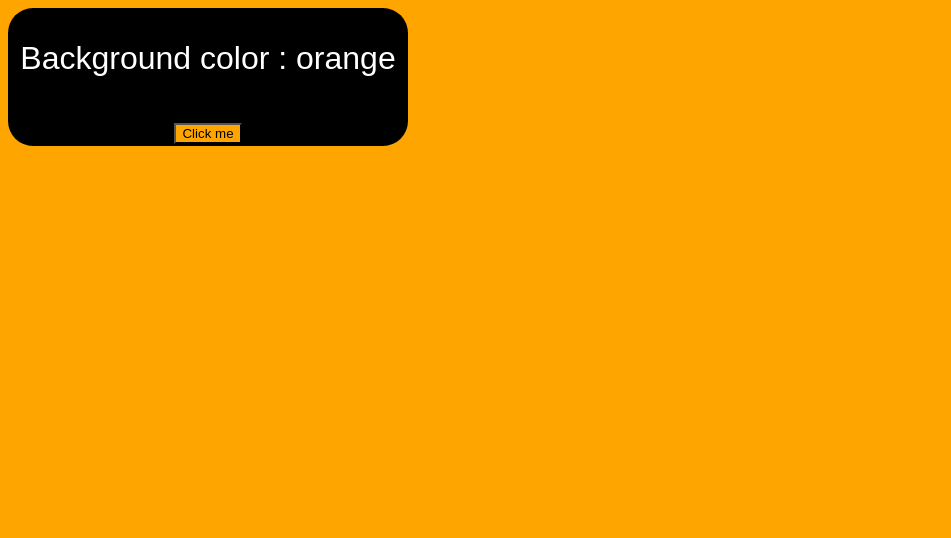
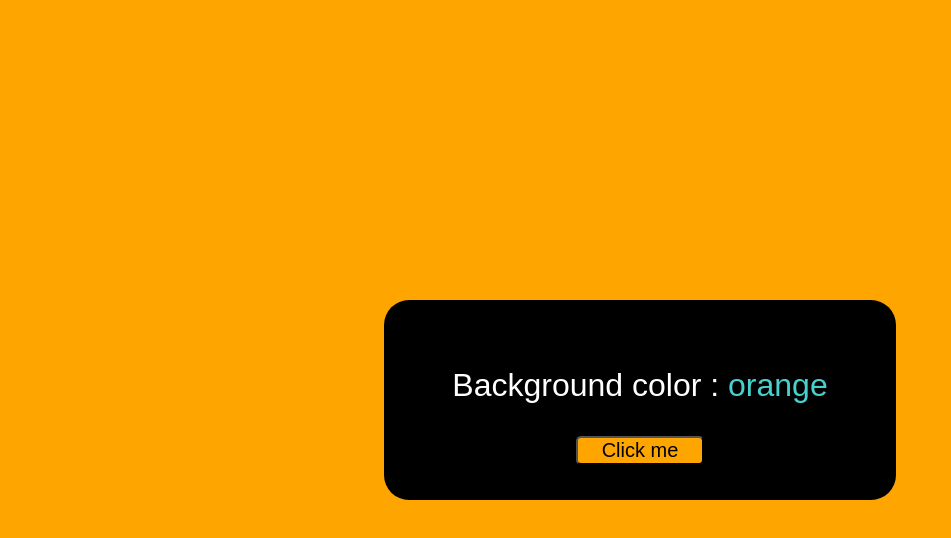
Before and after one commit to VerveIsBad/KIndaWebsite, a plain HTML site: page main.html in a window 1280 px wide. Shown: the whole page, without its empty margins (0-951 px from the left). Drawn offline with Linux system fonts and the light colour scheme.

Commit message:
Small changes to the script.

```diff
--- a/styles.css
+++ b/styles.css
@@ -1,17 +1,45 @@
+html {
+    width: 100vw;
+    height: 100vh;
+
+    display: flex;
+    align-items: center;
+    justify-content: center;
+}
+
 .mainContent {
-    position: absolute;
-
+    display: flex;
     align-items: center;
-    text-align: center;
-    align-self: center;
-    align-content: center;
+    justify-content: center;
+    flex-direction: column;
 
     font-size: xx-large;
     font-family: Arial, Helvetica, sans-serif;
 
     color: white;
+
     background-color: black;
 
-    width: 400px;
-    border-radius: 25px;
+    width: 40vw;
+    height: 25vh;
+
+    border-radius:25px;
 }
+
+#colorButton {
+    color: black;
+
+    border-color: black;
+    border-radius: 5px;
+
+    background-color: none;
+
+    font-family: Arial, Helvetica, sans-serif;
+    font-size: 20px;
+
+    width: 10vw;
+}
+
+#bg-color > span {
+    color: mediumturquoise;
+}
```
